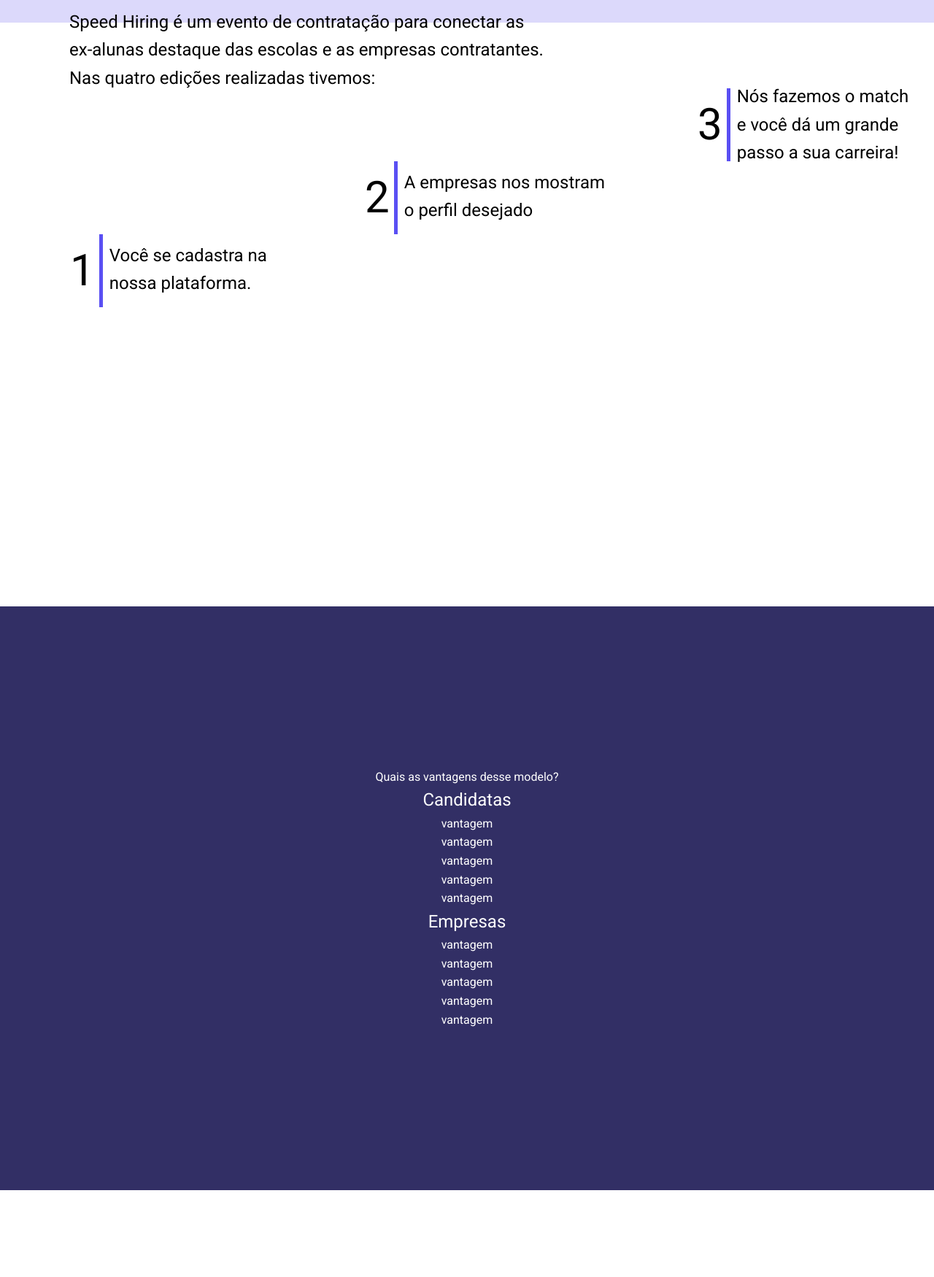
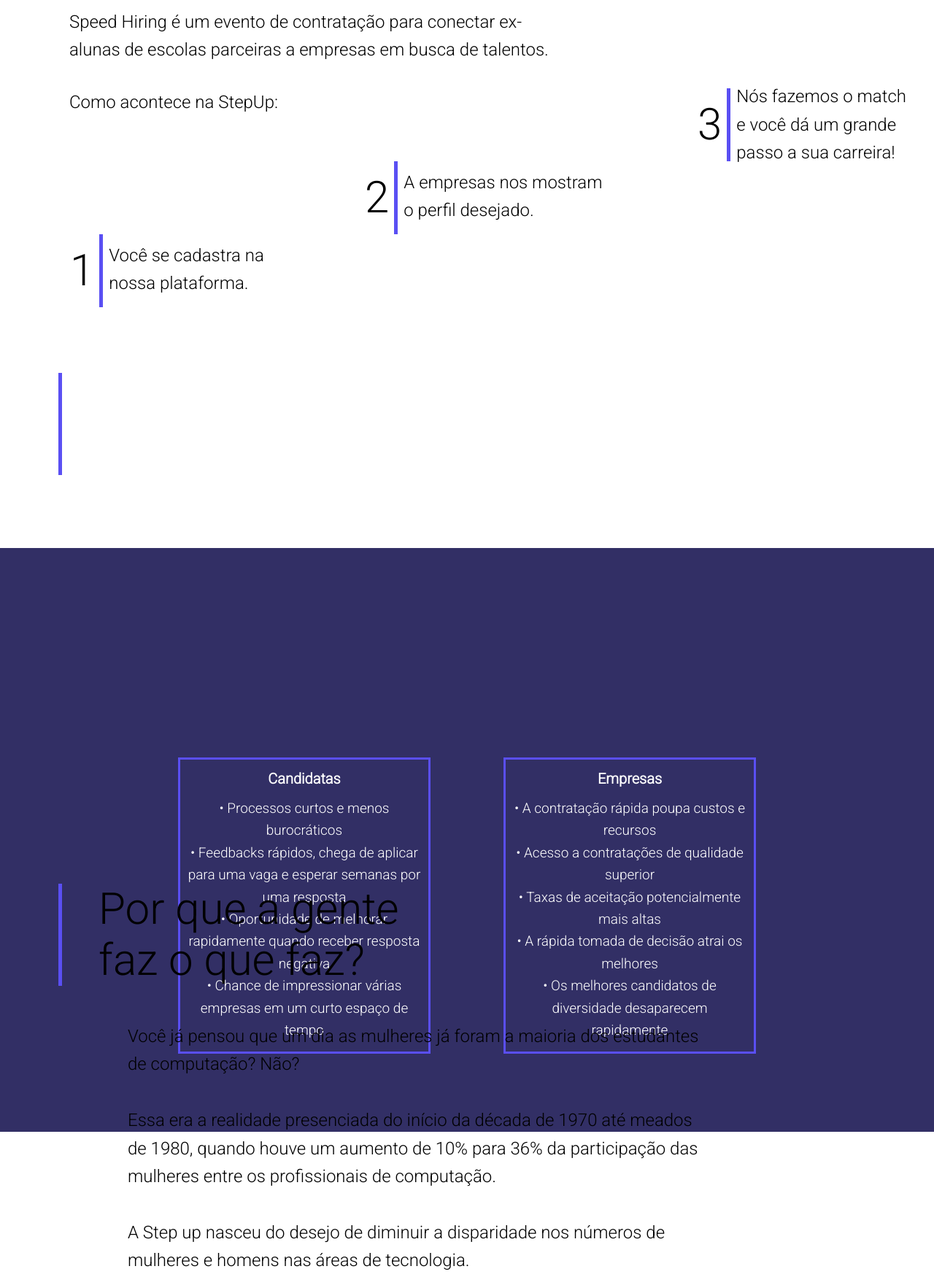
Before and after one commit to sarahdialmeida/frontend-hackwoman, a plain HTML site: page index.html in a window 1280 px wide. Shown: the part 849-2599 px from the top of the page at 73% size. Drawn offline with Linux system fonts and the light colour scheme.

Commit message:
seções vantagens e objetivo da StanpUp

```diff
--- a/index.html
+++ b/index.html
@@ -6,7 +6,7 @@
     <meta name="viewport" content="width=device-width, initial-scale=1.0">
     <link rel="stylesheet" href="./style.css">
     <link rel="preconnect" href="https://fonts.gstatic.com">
-    <link href="https://fonts.googleapis.com/css2?family=Roboto&display=swap" rel="stylesheet">
+    <link href="https://fonts.googleapis.com/css2?family=Roboto:wght@300&display=swap" rel="stylesheet">
     <title>StepUp</title>
 </head>
 
@@ -53,14 +53,16 @@
             <div class="blocotxt">
                 <div class="linhaverticalSH"></div>
                 <div class="screenSH">O que é o Speed Hiring?</div>
-                <p class="textoSH">Speed Hiring é um evento de contratação para conectar as ex-alunas destaque das
-                    escolas e as empresas
-                    contratantes. Nas quatro edições realizadas tivemos:</p>
+                <div class="textoSH">Speed Hiring é um evento de contratação para conectar ex-alunas de escolas parceiras
+                    a empresas em busca de talentos.
+                    <p>Como acontece na StepUp:</p>
+                </div>
+
             </div>
 
             <div id="blocotxt-1">
                 <div class="numero1">1</div>
-                <a class="linhaverticalSH1"></a>
+                <div class="linhaverticalSH1"></div>
                 <div class="passo1">
                     <p>Você se cadastra na nossa plataforma.</p>
                 </div>
@@ -68,15 +70,15 @@
 
             <div id="blocotxt-2">
                 <p class="numero2">2</p>
-                <a class="linhaverticalSH2"></a>
+                <div class="linhaverticalSH2"></div>
                 <div class="passo2">
-                    <p>A empresas nos mostram o perfil desejado</p>
+                    <p>A empresas nos mostram o perfil desejado.</p>
                 </div>
             </div>
 
             <div id="blocotxt-3">
                 <p class="numero3">3</p>
-                <a class="linhaverticalSH3"></a>
+                <div class="linhaverticalSH3"></div>
                 <div class="passo3">
                     <p>Nós fazemos o match e você dá um grande passo a
                         sua carreira!</p>
@@ -87,64 +89,63 @@
         <section id="vantagens">
             <!-- Sarah -->
             <div class="linha-vantagens"></div>
-            <a class="texto-vantagens">Quais as vantagens desse modelo?</a>
+            <p class="texto-vantagens">Quais as vantagens desse modelo?</p>
 
             <div class="candidata">
-                <p>Candidatas</p>
-                <ul>vantagem</ul>
-                <ul>vantagem</ul>
-                <ul>vantagem</ul>
-                <ul>vantagem</ul>
-                <ul>vantagem</ul>
+                <p class="candidata-txt">Candidatas</p>
+                <ul class="vantagem-txt"> • Processos curtos e menos burocráticos</ul>
+                <ul class="vantagem-txt"> • Feedbacks rápidos, chega de aplicar para uma vaga e esperar semanas por uma
+                    resposta</ul>
+                <ul class="vantagem-txt"> • Oportunidade de melhorar rapidamente quando receber resposta negativa</ul>
+                <ul class="vantagem-txt"> • Chance de impressionar várias empresas em um curto espaço de tempo</ul>
             </div>
 
             <div class="empresa">
-                <p>Empresas</p>
-                <ul>vantagem</ul>
-                <ul>vantagem</ul>
-                <ul>vantagem</ul>
-                <ul>vantagem</ul>
-                <ul>vantagem</ul>
+                <p class="empresa-txt">Empresas</p>
+                <ul class="vantagem-txt"> • A contratação rápida poupa custos e recursos</ul>
+                <ul class="vantagem-txt"> • Acesso a contratações de qualidade superior</ul>
+                <ul class="vantagem-txt"> • Taxas de aceitação potencialmente mais altas</ul>
+                <ul class="vantagem-txt"> • A rápida tomada de decisão atrai os melhores</ul>
+                <ul class="vantagem-txt"> • Os melhores candidatos de diversidade desaparecem rapidamente</ul>
             </div>
         </section>
 
+        <div id="blocos">
+            <div class="bloco1"></div>
+            <div class="bloco2"></div>
+            <div class="bloco3"></div>
+        </div>
+
         <section id="objetivo">
-            <!--Sarah -->
-            <div>
-                <h1>Por que a gente faz o que faz??</h1>
-                <p>Speed Hiring é um evento de contratação para conectar as ex-alunas destaque das escolas e as empresas
-                    contratantes. Nas quatro
-                    edições realizadas tivemos:</p>
-            </div>
-
-            <div class="texto1">
-                <p>Você já pensou que um dia as mulheres já foram a maioria dos estudantes de computação? Não?</p>
-
-                <div class="texto2">
-                    <p>Essa era a realidade presenciada do início da década de 1970 até meados de 1980, quando houve
-                        um aumento de 10% para 36% da participação das mulheres entre os profissionais de computação.
-                    </p>
+            <div class="linha-obj">
+                <div class="objetivo-txt">
+                    <p>Por que a gente faz o que faz?</p>
                 </div>
 
-                <div class="texto3">
+                <div class="texto-obj">
+                    <p>Você já pensou que um dia as mulheres já foram a maioria dos estudantes de
+                        computação? Não?</p>
+                        <br>
+                    <p>Essa era a realidade presenciada do início da década de 1970 até meados de 1980,
+                         quando houve um aumento de 10% para 36% da participação das mulheres entre os
+                         profissionais de computação.
+                    </p>
+                    <br>
                     <p>A Step up nasceu do desejo de diminuir a disparidade nos números de mulheres e homens nas áreas
                         de tecnologia.</p>
                 </div>
         </section>
 
         <section id="prepare">
-            <!-- Sarah -->
             <div class="como-preparar">
-                <h2>Como se preparar?</h2>
+                <p>Como se preparar?</p>
                 <p>Lorem ipsum dolor sit amet consectetur adipisicing elit. Provident alias, in sapiente dolorum
-                    dignissimos
-                    aperiam</p>
+                    dignissimos aperiam</p>
             </div>
         </section>
 
         <section id="parcerias">
-            <!-- Yas -->
-            <h2>Parcerias</h2>
+            <p>Parcerias</p>
             <p>Lorem ipsum dolor sit amet consectetur adipisicing elit. Provident alias, in sapiente dolorum dignissimos
                 aperiam.</p>
         </section>
--- a/style.css
+++ b/style.css
@@ -9,8 +9,6 @@
     color: black;
     line-height: 1.6;
     height: 100vh;
-    weight: 300;
-
   }
 
   .container {
@@ -90,7 +88,7 @@
   }
 
   #home {
-    height: 110vh;
+    height: 100vh;
     font-style: normal;
     font-weight: 300;
     font-size: 60px;
@@ -194,11 +192,20 @@
     width: 762px;
   }
 
-    .textoSH {
+  .textoSH {
     position: absolute;
     font-size: 24px;
     left: 95px;
     top: 860px;
+    width: 660px;
+    text-align: left;
+  }
+
+  .textoSH p {
+    position: absolute;
+    font-size: 24px;
+    left: 0;
+    top: 110px;
     width: 660px;
     text-align: left;
   }
@@ -301,12 +308,168 @@
     align-items: center;
   }
 
-  #vantagens {
-    color: #FFFFFF;
-    background-color: #322F65;
-  }
+#vantagens {
+  width: auto;
+  height: 100vh;
+  flex-direction: row;
+  justify-content: center;
+  gap: 100px;
+  font-family: 'Roboto', sans-serif;
 
+  color: #FFFFFF;
+  background-color: #322F65;
+}
 
+.linha-vantagens {
+  position: absolute;
+  height: 140px;
+  width: 5px;
+  left: 80px;
+  top: 1360px;
+  background-color: #5A4FF3;
+}
+
+.texto-vantagens {
+    position: absolute;
+    font-size: 60px;
+    width: 535px;
+    height: 170px;
+    top: 1360px;
+    left: 125px;
+    line-height: 70px;
+    font-weight: lighter;
+    align-items:center;
+    justify-content: center;
+    text-align: left;
+}
+
+.vantagem-txt {
+    font-size: 19px;
+    font-weight:30;
+}
+
+.candidata {
+  position: relative;
+  width: 320px;
+  height: 380px;
+  top: 90px;
+  text-align: center;
+  padding: 10px;
+  background-color: none;
+  border: 3px solid #5A4FF3;
+}
+
+.candidata-txt {
+  font-size: 20px;
+  font-weight: bolder;
+  padding-bottom: 10px;
+}
+
+.empresa {
+  position: relative;
+  width: 320px;
+  height: 380px;
+  top: 90px;
+  text-align: center;
+  padding: 10px;
+  background-color: none;
+  border: 3px solid #5A4FF3;
+}
+
+.empresa-txt {
+  font-size: 20px;
+  font-weight: bolder;
+  padding-bottom: 10px;
+}
+
+#objetivo {
+  width: auto;
+  height: 100vh;
+  flex-direction: column;
+  justify-content: center;
+  gap: 100px;
+  font-family: 'Roboto', sans-serif;
+
+  color: #000000;
+  background-color: #FFFFFF;
+}
+
+.linha-obj {
+  position: absolute;
+  height: 140px;
+  width: 5px;
+  left: 80px;
+  top: 2060px;
+  background-color: #5A4FF3;
+}
+
+.objetivo-txt p {
+  position: absolute;
+  width: 450px;
+  font-size: 60px;
+  line-height: 70px;
+  font-weight: lighter;
+  align-items:center;
+  justify-content: center;
+  text-align: left;
+  top: 0px;
+  left: 55px;
+  text-align: left;
+
+}
+
+/* Seção que discorre sobre o objetivo da StepUp */
+.texto-obj {
+  position: absolute;
+  font-size: 24px;
+  left: 95px;
+  top: 190px;
+  width: 800px;
+  text-align: left;
+}
+
+/* Elemntos decorativos a serem eplementados */
+/* #blocos {
+  display: flex;
+  position: absolute;
+  flex-direction: row;
+  justify-content: space-between;
+  align-items: center;
+  height: 320px;
+  width: 510px;
+  top: 1950px;
+
+}
+
+.bloco1{
+  position: relative;
+  width: 200px;
+  height: 88px;
+  top: 0px;
+  background-color: #DCD9FB;
+}
+
+.bloco2{
+  position: relative;
+  width: 450px;
+  height: 88px;
+  top: 90px;
+  background-color: #DCD9FB;
+}
+
+.bloco3{
+  position: relative;
+  width: 510px;
+  height: 88px;
+  top: 180px;
+  background-color: #DCD9FB;
+} */
+
+/* Seção para a candita saber como preparar-se */
+#prepare {
+  background-color: #322F65;
+  color:#FFFFFF;
+}
 
 footer {
   position: absolute;
```
